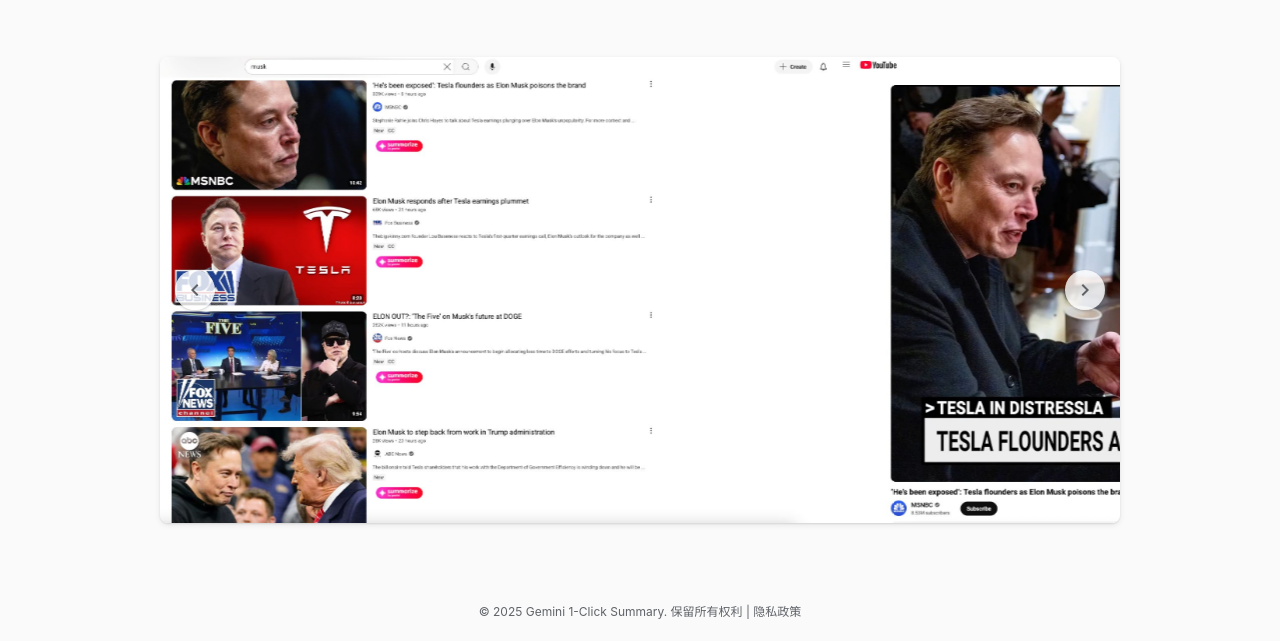
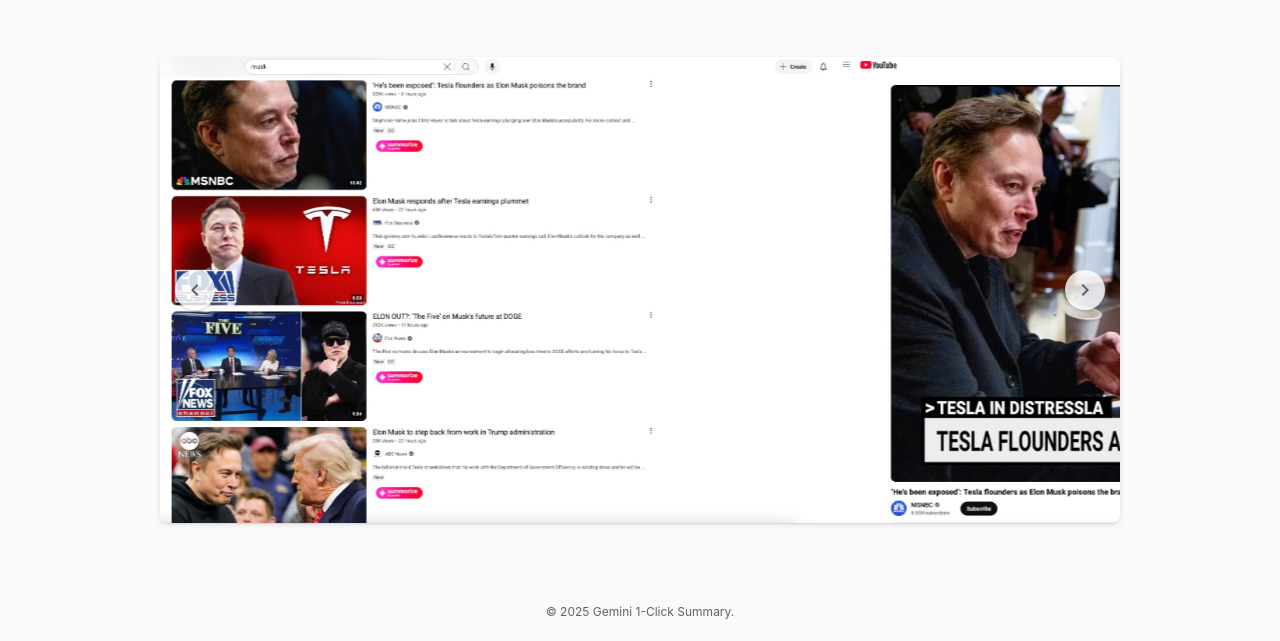
Before and after one commit to AnoyShell/YT-summarize.github.io, a plain HTML site: page index.html in a window 1280 px wide. Shown: the part 455-1096 px from the top of the page. Drawn offline with Linux system fonts and the light colour scheme.

Commit message:
Update index.html

```diff
--- a/index.html
+++ b/index.html
@@ -471,12 +471,12 @@
 
     <!-- 中文页脚 -->
     <footer class="content-zh">
-        <p>© 2025 Gemini 1-Click Summary. 保留所有权利 | 隐私政策</p>
+        <p>© 2025 Gemini 1-Click Summary.</p>
     </footer>
 
     <!-- 英文页脚 -->
     <footer class="content-en">
-        <p>© 2025 Gemini 1-Click Summary. All rights reserved | Privacy Policy</p>
+        <p>© 2025 Gemini 1-Click Summary.</p>
     </footer>
 
     <!-- 轮播图与语言切换脚本 -->
```
